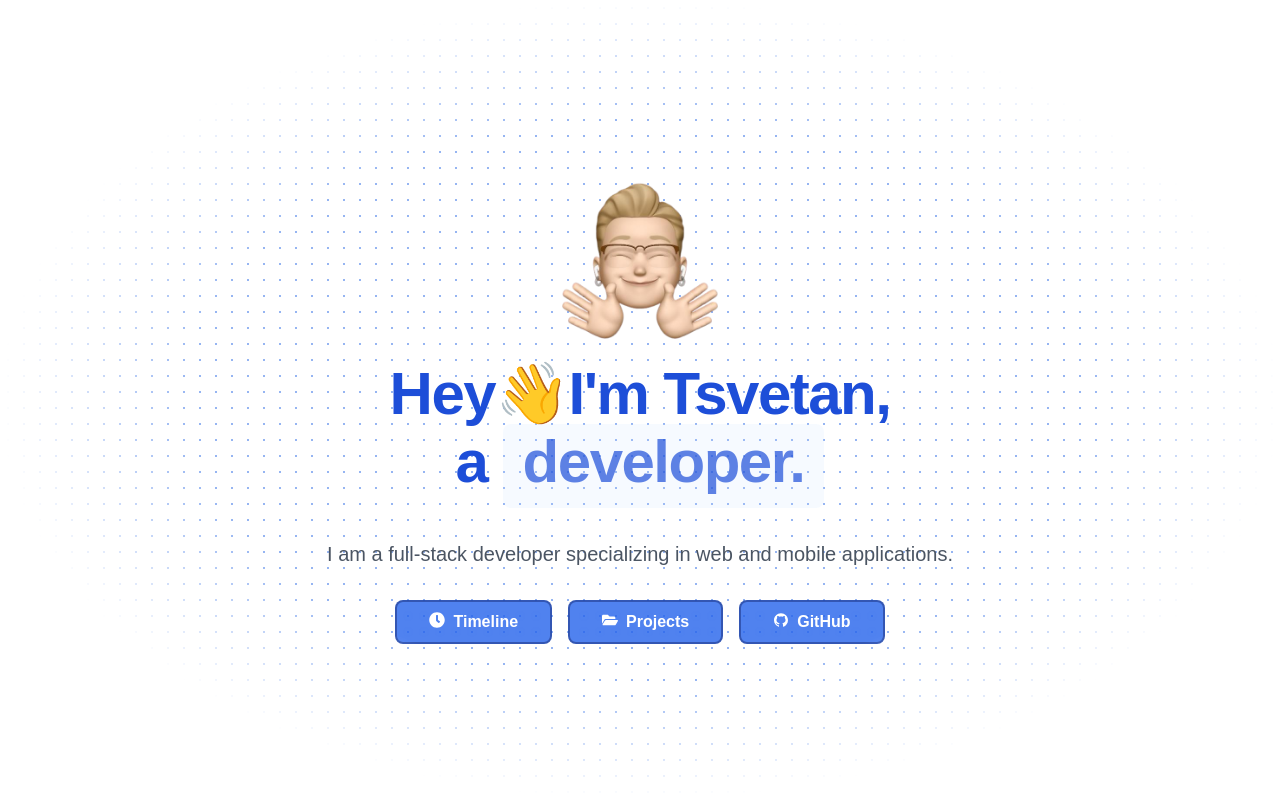
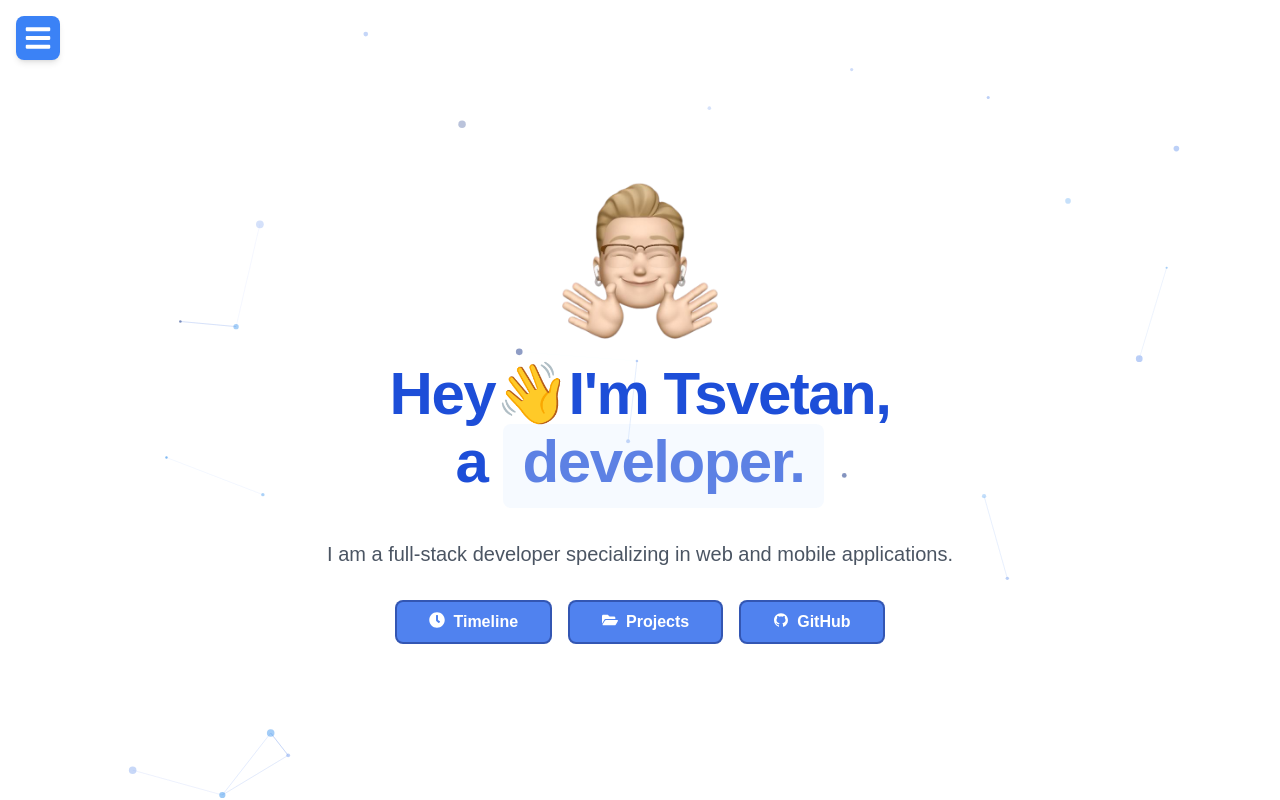
Before and after one commit to tsvetanml/tsvetan.dev, a Next.js app: page / in a window 1280 px wide. Built offline with nearby package versions, Linux system fonts and the light colour scheme.

Commit message:
Integrate animated background and dropdown menu components into layout

```diff
--- a/app/layout.tsx
+++ b/app/layout.tsx
@@ -1,4 +1,6 @@
 import type { Metadata } from "next";
+import AnimatedBackground from "./components/animatedBackground";
+import DropdownMenu from "./components/dropdownMenu";
 import "./globals.css";
 
 export const metadata: Metadata = {
@@ -13,14 +15,13 @@ export default function RootLayout({
 }>) {
   return (
     <html lang="en">
-      <body
-        className={"antialiased bg-white "}
-      >
-        <div className="absolute h-screen w-full bg-[radial-gradient(#96b5f2_1px,transparent_1px)] [background-size:16px_16px] [mask-image:radial-gradient(ellipse_50%_50%_at_50%_50%,#000_70%,transparent_100%)]">
-
+      <body className="antialiased bg-white relative overflow-hidden">
+        <AnimatedBackground />
+        <div className="relative z-10">
+          <DropdownMenu />
           {children}
-
         </div>
+        {/* </div> */}
       </body>
     </html>
   );
```
